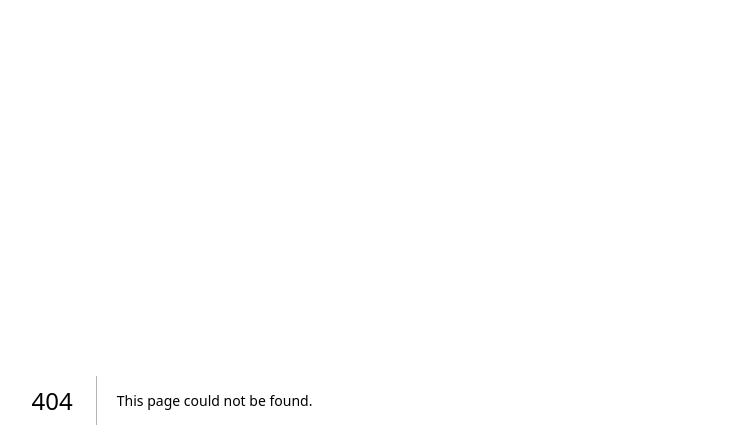
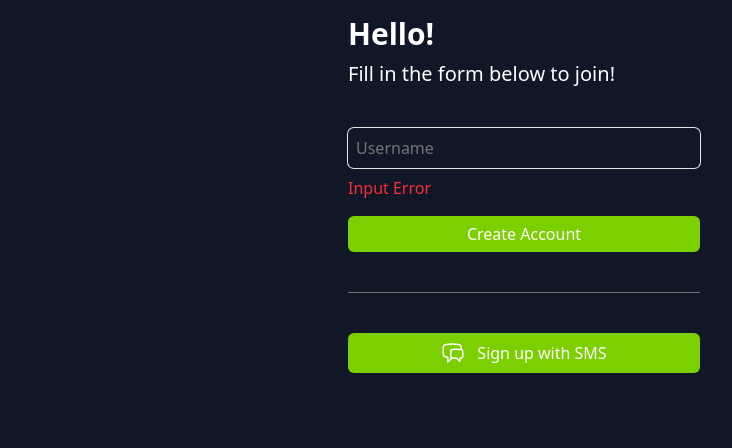
Before and after one commit to HarryLee87/Savket, a Next.js app: page /create-account in a window 1280 px wide. Before the commit this address had no page. Shown: the top 448 px of the page, without its empty margins (116-848 px from the left). Built offline with nearby package versions, Linux system fonts and the light colour scheme.

Commit message:
added the UI of the create account page

```diff
--- /dev/null
+++ b/app/create-account/page.tsx
@@ -0,0 +1,33 @@
+import { ChatBubbleLeftRightIcon } from "@heroicons/react/24/outline"
+import Link from "next/link"
+
+function CreateAccount() {
+    return (
+        <div className="flex flex-col gap-10 p-4 mx-auto max-w-sm *:font-medium">
+            <div className="flex flex-col gap-2">
+                <h1 className="text-3xl font-bold">Hello!</h1>
+                <span className="text-xl">Fill in the form below to join!</span>
+            </div>
+            <form className="flex flex-col gap-4">
+                <div className="flex flex-col gap-2">
+                    <input placeholder="Username"
+                        type="text"
+                        required
+                        className="bg-transparent border w-full focus:outline-none ring-1 focus:ring-2 ring-neutral-200 focus:ring-lime-500 rounded-md border-none placeholder:text-neutral-500 p-2 "
+                    />
+                    <span className="text-red-500">Input Error</span>
+                </div>
+                <button className="primary-btn p-1.5">Create Account</button>
+            </form>
+            <div className="w-full h-px bg-neutral-500" />
+            <div>
+                <Link className="primary-btn flex h-10 items-center justify-center gap-3" href="/sms">
+                    <span><ChatBubbleLeftRightIcon className="h-6 w-6" /></span>
+                    <span>Sign up with SMS</span>
+                </Link>
+            </div>
+        </div>
+    )
+}
+
+export default CreateAccount
```
